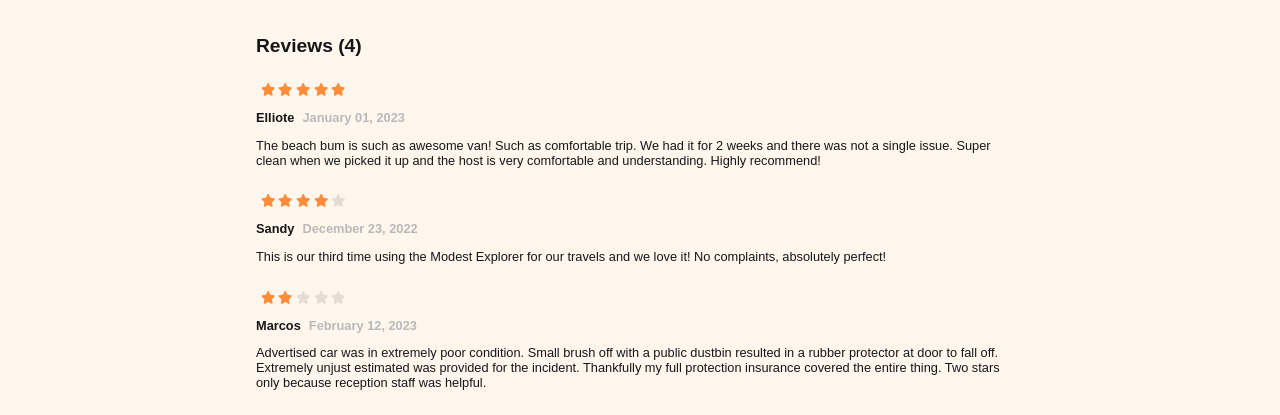
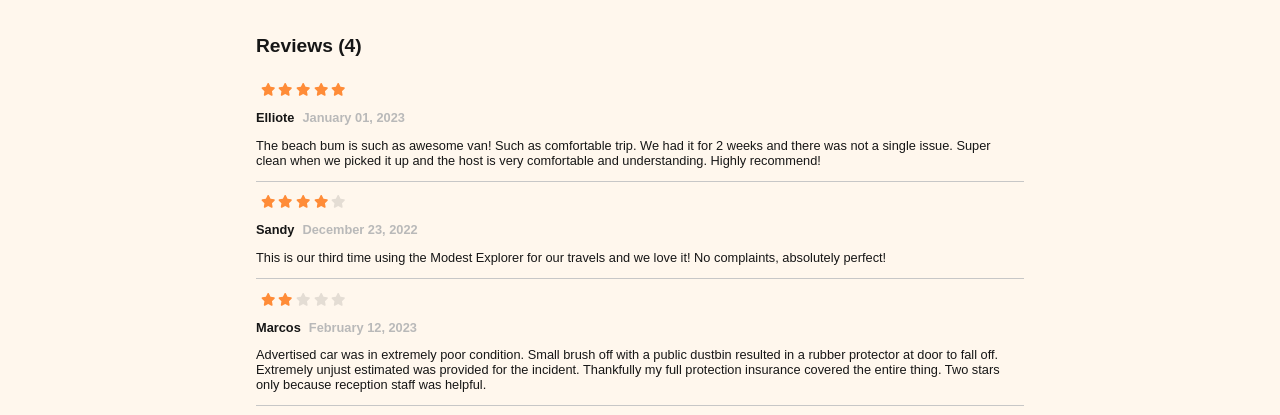
Before and after one commit to glauciellesa/van-life, a React (Vite) app: page /host/reviews in a window 1280 px wide. Shown: the part 377-792 px from the top of the page. Built offline with nearby package versions, Linux system fonts and the light colour scheme; no server answers; a web font is replaced by a local one.

Commit message:
Fix css Review

```diff
--- a/src/components/UI/Reviews/Reviews.tsx
+++ b/src/components/UI/Reviews/Reviews.tsx
@@ -9,7 +9,7 @@ const Reviews = ({ reviewsList }: { reviewsList: Review[] }) => {
       <p className="review_title">Reviews ({reviewsList.length})</p>
       {reviewsList.map((review) => {
         return (
-          <div key={review.id}>
+          <div key={review.id} className="review_item">
             <div className="review_star">
               <StarRating rating={review.rating} />
             </div>
@@ -30,6 +30,9 @@ export default Reviews;
 
 const StyledReview = styled.div`
   font-size: 0.8rem;
+  .review_item {
+    border-bottom: 1px solid #c7c7c7;
+  }
   .review_title {
     font-size: 1.2rem;
     font-weight: 700;
--- a/src/pages/Host/Reviews/ReviewsPage.tsx
+++ b/src/pages/Host/Reviews/ReviewsPage.tsx
@@ -6,7 +6,6 @@ import styled from "styled-components";
 import { FontAwesomeIcon } from "@fortawesome/react-fontawesome";
 import { faStar } from "@fortawesome/free-solid-svg-icons";
 import Chart from "@/components/UI/Chart/Chart";
-import { Review } from "@/models/Review";
 
 const ReviewsPage = () => {
   let qntDays = 30;
@@ -83,6 +82,7 @@ export default ReviewsPage;
 
 const StyledReview = styled.div`
   padding: 1rem;
+
   .title {
     display: flex;
     flex-direction: row;
```
